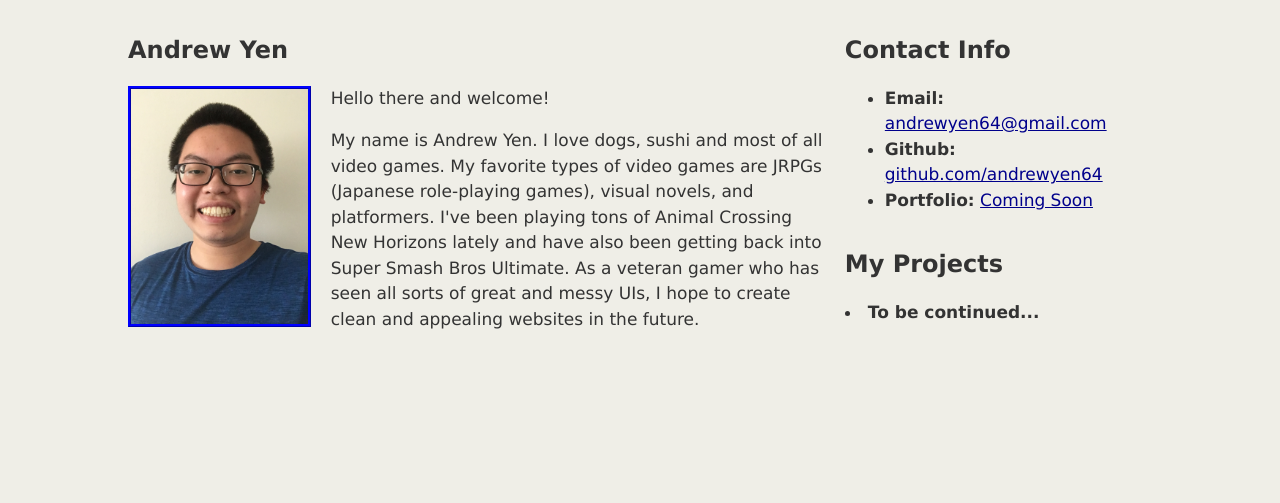
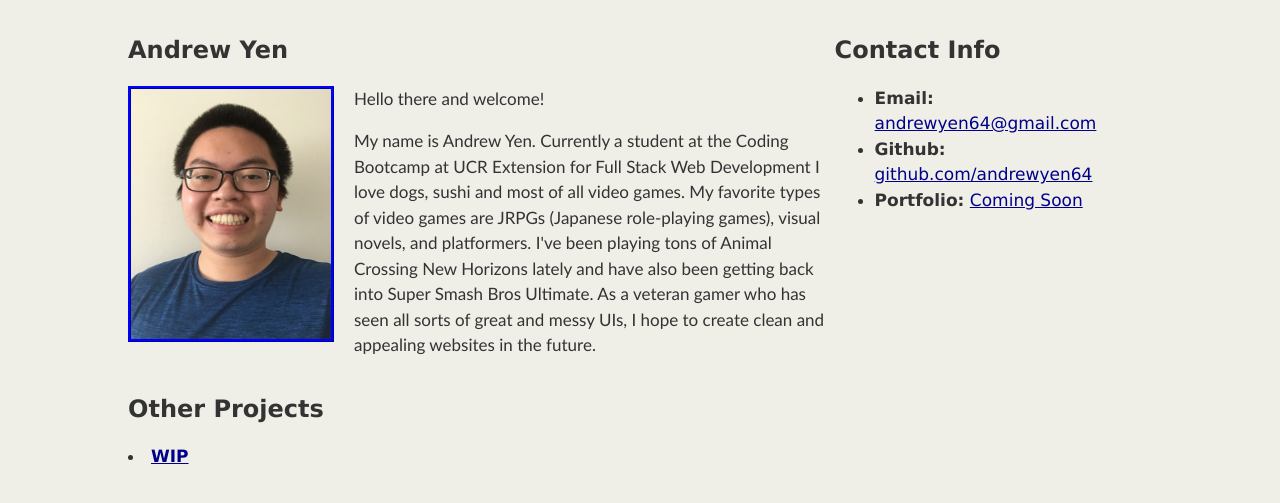
Before and after one commit to andrewyen64/andrewyen64.github.io, a plain HTML site: page index.html in a window 1280 px wide. Shown: the part 69-572 px from the top of the page. Drawn offline with Linux system fonts and the light colour scheme.

Commit message:
changed main bio, bio font family

```diff
--- a/css/style.css
+++ b/css/style.css
@@ -31,6 +31,10 @@ a {
    color: darkblue;
 }
 
+p {
+    font-family: 'Gill Sans', 'Gill Sans MT', 'Calibri', 'Trebuchet MS', sans-serif;
+}
+
 .container {
     width: 1024px;
     margin: 0 auto;
@@ -44,16 +48,17 @@ a {
 
 #main-bio {
     width: 69%;
+    clear: both;
 }
 
 #contact-info {
-    width: 30%;
+    width: 31%;
     float: right;
 }
 
 #bio-image {
-    width: 25%;
-    height: 31%;
+    width: 200px;
+    height: 250px;
     margin-right: 20px;
     border-style: ridge;
     border-color: blue;
@@ -61,5 +66,6 @@ a {
 
 #projects {
     width: 30%;
-    float: right;
+    float: left;
+    clear: both;
 }
--- a/index.html
+++ b/index.html
@@ -27,7 +27,9 @@
             Hello there and welcome!
             </p>
             <p>
-                My name is Andrew Yen. I love dogs, sushi and most of all video games.
+                My name is Andrew Yen. Currently a student at the Coding Bootcamp at UCR
+                Extension for Full Stack Web Development I love dogs, sushi and most of
+                all video games.
                 My favorite types of video games are JRPGs (Japanese role-playing games),
                 visual novels, and platformers.
                 I've been playing tons of Animal Crossing New Horizons lately and have also
@@ -53,9 +55,9 @@
         </section>
 
         <section id="projects">
-            <h2>My Projects</h2>
+            <h2>Other Projects</h2>
             <li><strong>
-                To be continued...
+                <a href="#" target="_blank">WIP </a>
             </strong></li>
 
 
```
Lines whose indentation alone changed are shown as unchanged.
